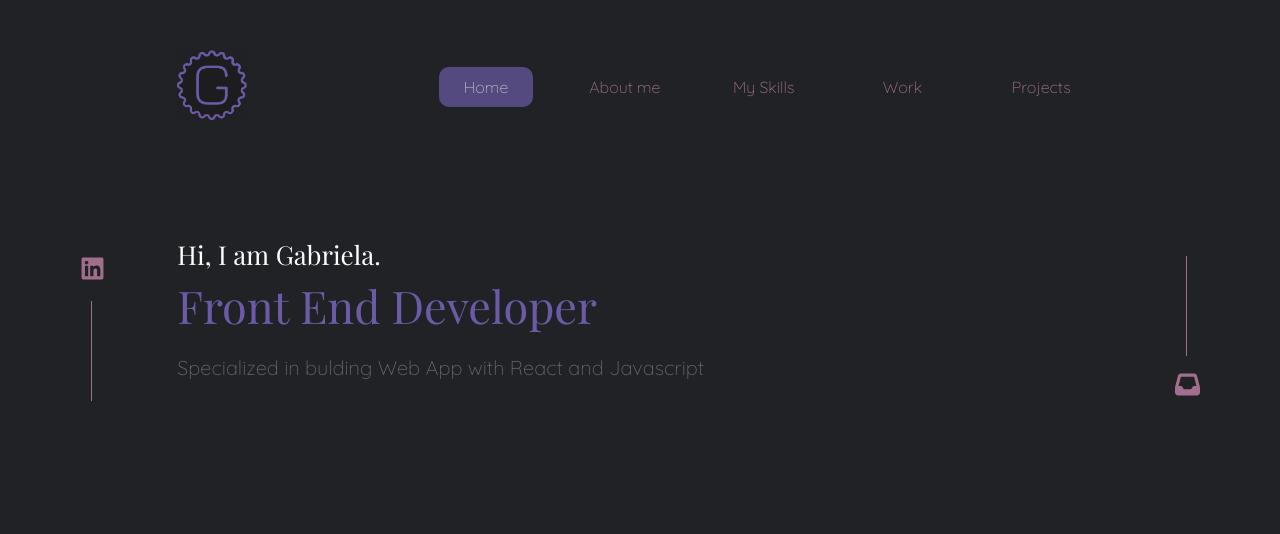
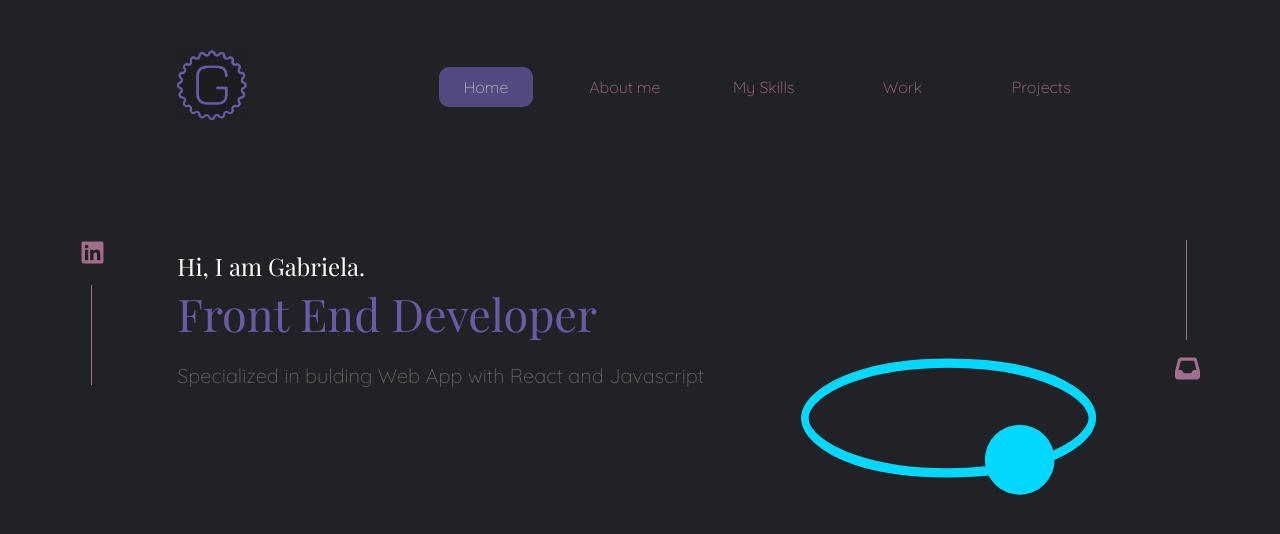
Before and after one commit to gabrielaRazo/portfolio, a React (Create React App) app: page / in a window 1280 px wide. Shown: the top 534 px of the page. Built offline with nearby package versions, Linux system fonts and the light colour scheme.

Commit message:
feat: Add React animation logo
This animation will be part of the Home component section

```diff
--- a/src/components/contact/contact.style.js
+++ b/src/components/contact/contact.style.js
@@ -19,7 +19,7 @@ export const Line = styled.div`
 
 export const Container = styled.div`
   position: fixed;
-  top: 32%;
+  top: 30%;
   opacity: 0.7;
   ${({ left }) => left && `  left: 0;margin-left: 5em;`};
   ${({ rigth }) => rigth && `  right: 0; margin-right: 5em; `};
--- /dev/null
+++ b/src/components/reactAnimation/animation.css
@@ -0,0 +1,71 @@
+.container {
+  width: 100%;
+  height: 100%;
+  cursor: pointer;
+}
+
+.wrapper {
+  display: flex;
+  justify-content: center;
+  align-items: center;
+}
+
+.center {
+  height: calc(100% - 100px);
+  margin: 50px 50px;
+}
+
+.wrapper .react-logo {
+  width: 300px;
+  height: 300px;
+}
+
+.react-logo__circle,
+.react-logo__ring {
+  transition: ease-out 1.2s;
+  transform-origin: center;
+}
+
+.react-logo__circle {
+  transform: scale(1.3) translate(180px, 108px);
+}
+
+.react-logo__ring--1 {
+  transition: ease-out 0.7s;
+  transition-delay: 2s;
+  transform: scale(0);
+}
+
+.react-logo__ring--2 {
+  transition-delay: 0.7s;
+  transform: rotateZ(60deg);
+}
+
+.react-logo__ring--3 {
+  transition-delay: 1.2s;
+  transform: rotateZ(-60deg);
+}
+
+.wrapper:hover .react-logo__circle {
+  transform: scale(1) translate(0);
+}
+
+.wrapper:hover .react-logo__ring--1 {
+  transform: scale(1);
+}
+
+.wrapper:hover .react-logo__ring--2,
+.wrapper:hover .react-logo__ring--3 {
+  transform: rotateZ(0deg);
+}
+
+.cls-1 {
+  fill: #00d8ff;
+}
+
+.cls-2 {
+  fill: none;
+  stroke: #00d8ff;
+  stroke-miterlimit: 10;
+  stroke-width: 24px;
+}
--- /dev/null
+++ b/src/components/reactAnimation/animation.js
@@ -0,0 +1,43 @@
+import React from 'react';
+import './animation.css';
+
+const ReactAnimation = () => {
+  return (
+    <div className="container">
+      <div className="wrapper">
+        <div className="center">
+          <svg
+            className="react-logo"
+            id="Layer_2"
+            data-name="Layer 2"
+            xmlns="http://www.w3.org/2000/svg"
+            width="1001.13"
+            height="890.65"
+            viewBox="0 0 1001.13 890.65"
+          >
+            <circle
+              className="cls-1 react-logo__circle"
+              cx="504.59"
+              cy="444.48"
+              r="89.57"
+            />
+            <path
+              className="cls-2 react-logo__ring react-logo__ring--1"
+              d="M504.59,262.37c120.25,0,232,17.26,316.2,46.26,101.49,34.94,163.88,87.9,163.88,135.85,0,50-66.13,106.24-175.11,142.35-82.4,27.3-190.82,41.55-305,41.55-117,0-227.87-13.38-311.18-41.85-105.42-36-168.91-93-168.91-142,0-47.57,59.57-100.11,159.64-135C268.68,280,383.16,262.37,504.59,262.37Z"
+            />
+            <path
+              className="cls-2 react-logo__ring react-logo__ring--2"
+              d="M346.06,354c60.07-104.17,130.83-192.32,198-250.81,81-70.46,158-98,199.56-74.1,43.29,25,59,110.36,35.83,222.81-17.52,85-59.34,186-116.37,284.95C604.64,638.18,537.69,727.51,471.4,785.45c-83.87,73.32-165,99.85-207.43,75.37-41.2-23.77-57-101.63-37.2-205.74C243.48,567.11,285.39,459.15,346.06,354Z"
+            />
+            <path
+              className="cls-2 react-logo__ring react-logo__ring--3"
+              d="M346.21,537.06C286,433,244.92,327.66,227.82,240.23c-20.61-105.33-6-185.87,35.46-209.9,43.25-25,125.08,4,210.93,80.24C539.12,168.2,605.77,254.89,663,353.69,721.6,455,765.55,557.59,782.65,644c21.63,109.29,4.12,192.79-38.31,217.35-41.16,23.83-116.49-1.4-196.81-70.52C479.66,732.39,407.05,642.15,346.21,537.06Z"
+            />
+          </svg>
+        </div>
+      </div>
+    </div>
+  );
+};
+
+export default ReactAnimation;
--- a/src/pages/home/home.js
+++ b/src/pages/home/home.js
@@ -1,13 +1,22 @@
 import React from 'react';
+import ReactAnimation from '../../components/reactAnimation/animation';
 import { Text } from './home.styles';
+import { Row, Col } from '../../pages/wrapp/wrapp.style';
 const Home = () => {
   return (
     <>
-      <Text>
-        <h4>Hi, I am Gabriela.</h4>
-        <h1>Front End Developer</h1>
-        <p>Specialized in bulding Web App with React and Javascript</p>
-      </Text>
+      <Row>
+        <Col lg={8}>
+          <Text>
+            <h4>Hi, I am Gabriela.</h4>
+            <h1>Front End Developer</h1>
+            <p>Specialized in bulding Web App with React and Javascript</p>
+          </Text>
+        </Col>
+        <Col lg={4}>
+          <ReactAnimation />
+        </Col>
+      </Row>
     </>
   );
 };
--- a/src/pages/home/home.styles.js
+++ b/src/pages/home/home.styles.js
@@ -15,7 +15,7 @@ export const Text = styled.div`
     font-family: 'Playfair Display';
     font-style: normal;
     font-weight: 100;
-    font-size: 26px;
+    font-size: 24px;
   }
   p {
     margin-top: -0.5em;
```
